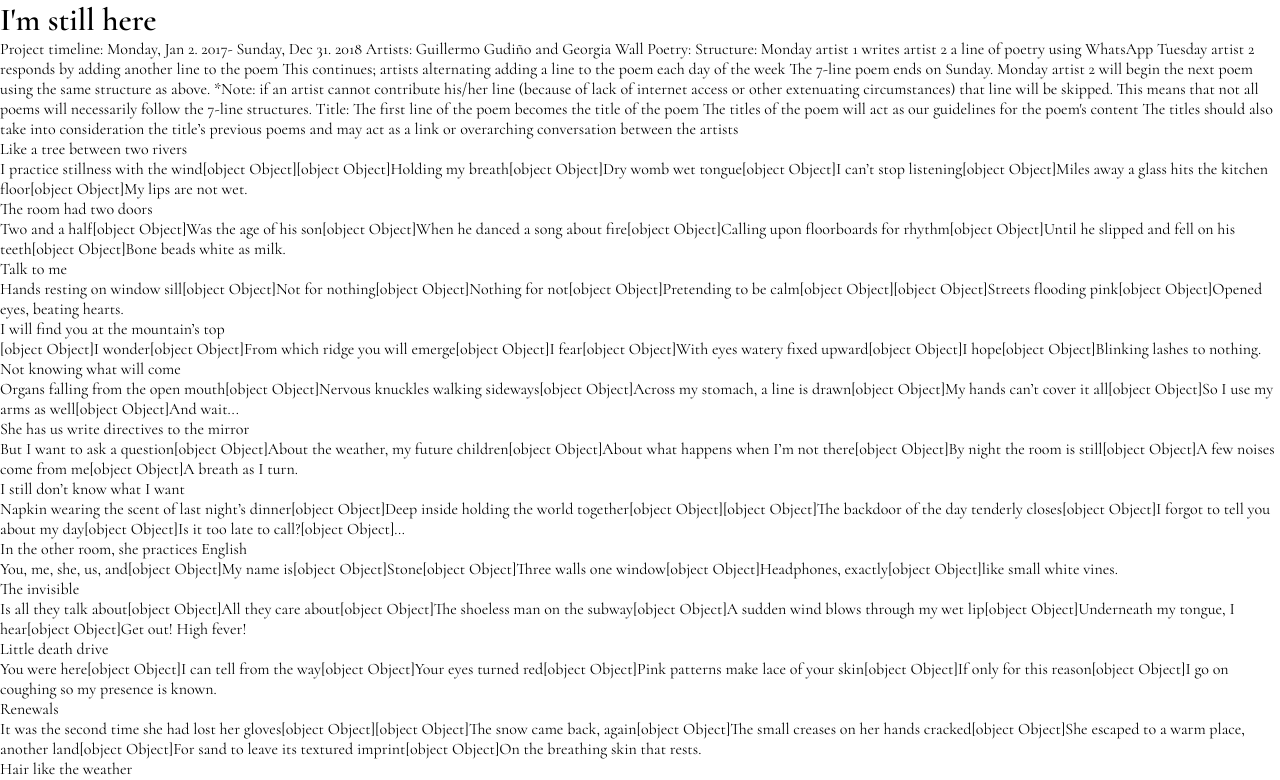
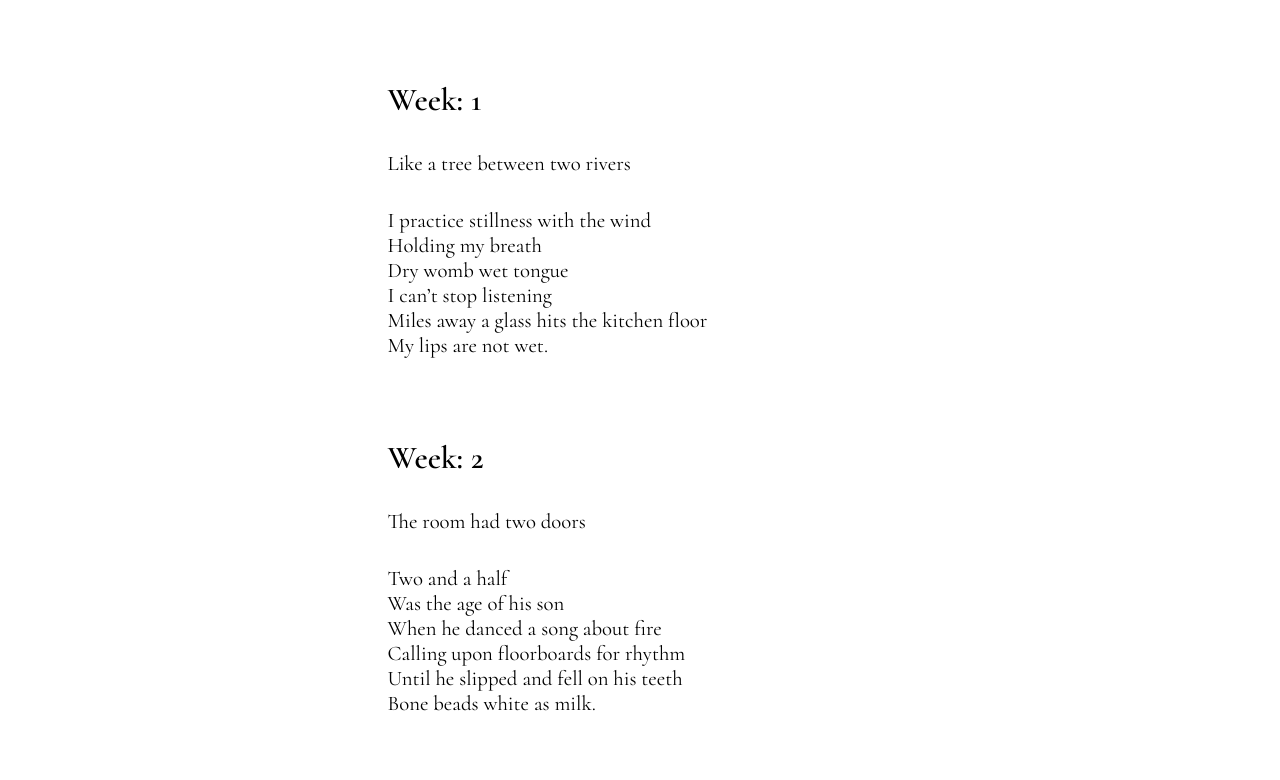
Before and after one commit to Musuauer/random_poems, a React (Create React App) app: page / in a window 1280 px wide. Shown: the top 780 px of the page. Built offline with nearby package versions, Linux system fonts and the light colour scheme.

Commit message:
format poems only

```diff
--- a/src/App.css
+++ b/src/App.css
@@ -6,3 +6,22 @@
   margin: 0;
   padding: 0;
 }
+.App{
+  width: 70%;
+  margin: 0 auto;
+  display: flex;
+  flex-direction: column;
+  align-items: center;
+}
+.poem{
+  width: auto;
+}
+.poem-week{
+  margin-top: 5rem;
+}
+.poem-title{
+  margin: 2rem 0;
+}
+p{
+  font-size: 1.3rem;
+}
--- a/src/App.js
+++ b/src/App.js
@@ -15,17 +15,18 @@ class App extends Component {
   render () {
     return (
       <div className='App'>
-        <header className='App-header'>
+        {/* <header className='App-header'>
 
           <h1 className='App-title'>I'm still here</h1>
-        </header>
-        <p className='App-intro'>
+        </header> */}
+        {/* <p className='App-intro'>
         Project timeline: Monday, Jan 2. 2017- Sunday, Dec 31. 2018
-        Artists: Guillermo Gudiño and Georgia Wall
-
-        Poetry:
-
+          <br />
+        Artists:
+          <br /> Guillermo Gudiño and Georgia Wall
+          <br />
         Structure:
+          <br />
         Monday artist 1 writes artist 2 a line of poetry using WhatsApp
         Tuesday artist 2 responds by adding another line to the poem
         This continues; artists alternating adding a line to the poem each day of the week
@@ -39,7 +40,7 @@ class App extends Component {
         The first line of the poem becomes the title of the poem
         The titles of the poem will act as our guidelines for the poem's content
         The titles should also take into consideration the title’s previous poems and may act as a link or overarching conversation between the artists
-        </p>
+        </p> */}
 
         <Poems
           allPoems={this.state.allPoems} />
--- a/src/poems.js
+++ b/src/poems.js
@@ -7,11 +7,14 @@ export default function Poems (props) {
         <div key={poem.week}
           className='poem'
         >
+        <div className='poem-week'>
+          <h1>Week: {poem.week}</h1>
+        </div>
           <div className='poem-title'>
-            {poem.title}
+            <p>{poem.title}</p>
           </div>
           <div className='poem-body'>
-            <p>{poem.text.join(<br />)}</p>
+            {poem.text.map((line, i) => <p key={i}>{line}</p>)}
           </div>
         </div>
       )}
```
